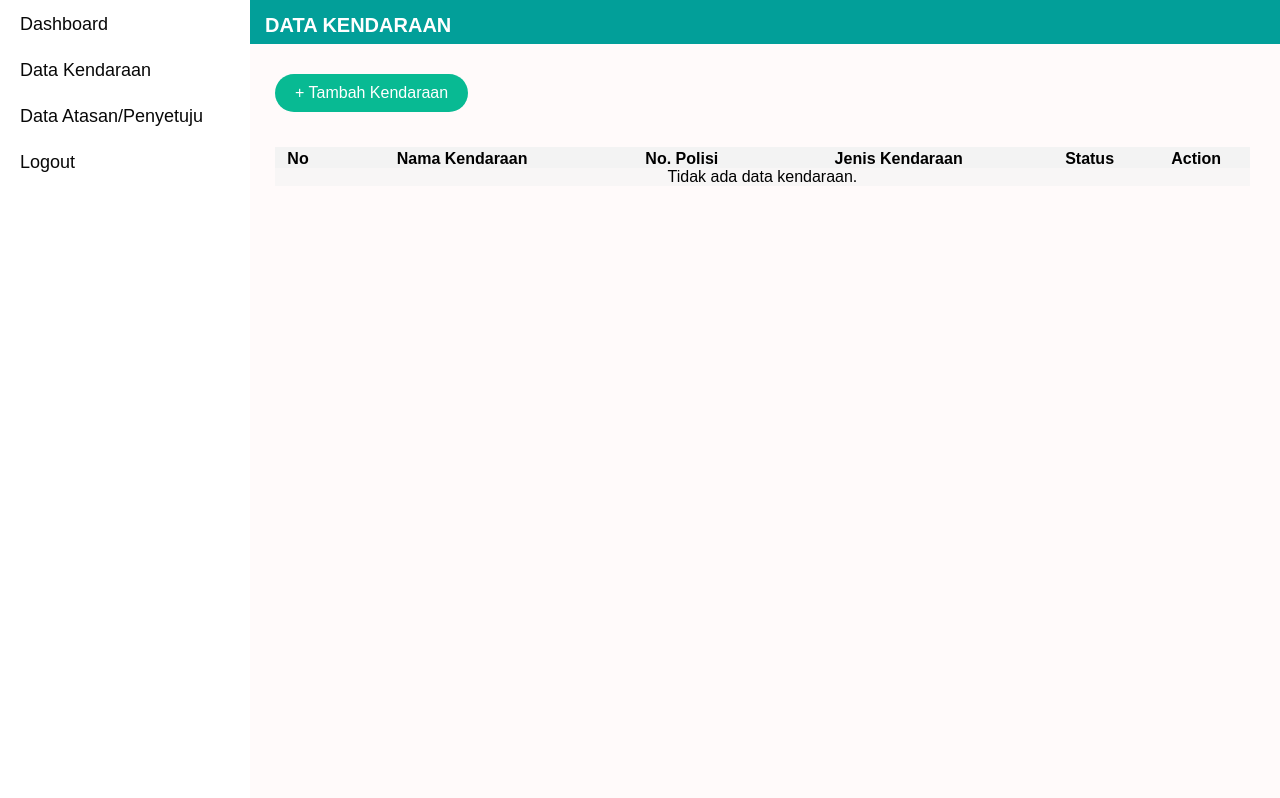
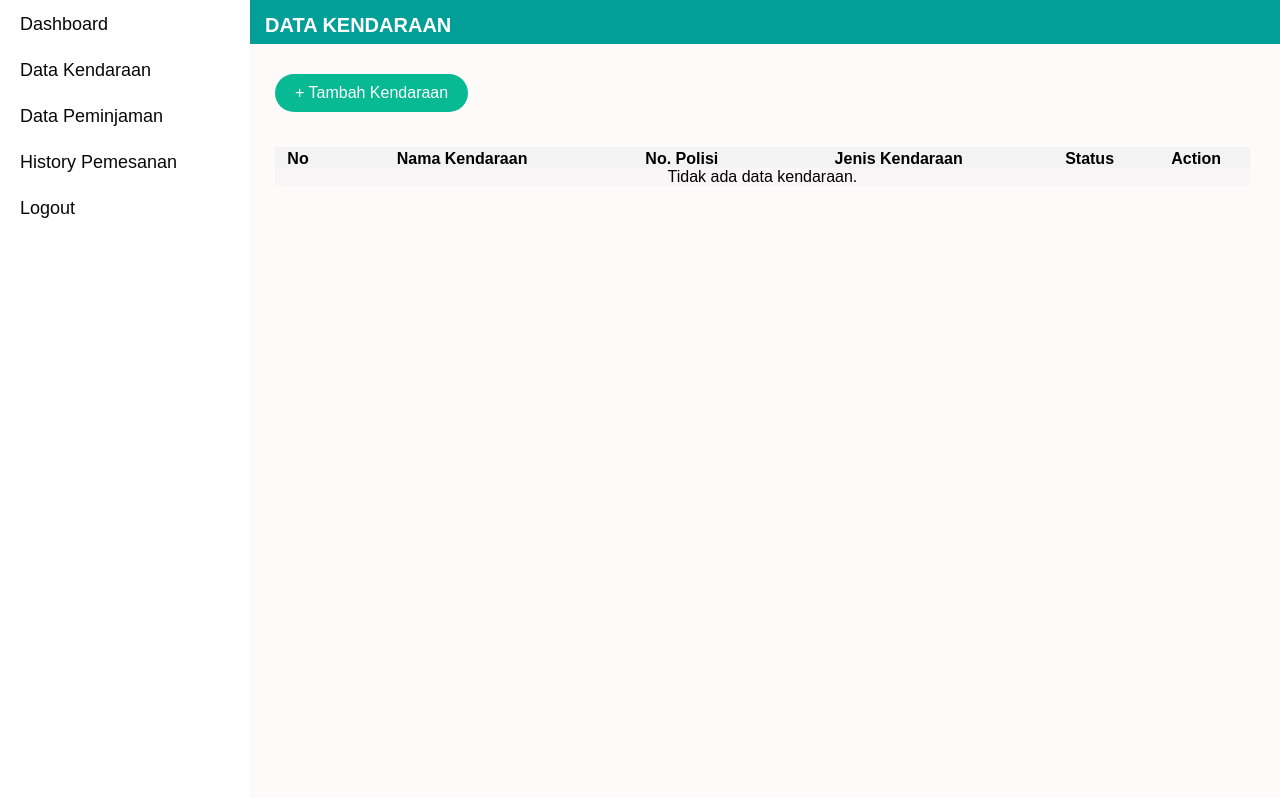
Before and after one commit to iqbalakbark/project-monitoring, a PHP site: page /admin/datakendaraan.php in a window 1280 px wide. Shown: the part 61-859 px from the top of the page. Run offline with PHP 8.4, Linux system fonts and the light colour scheme; the visitor is signed in with stand-in values (Sample User, id 1); data that the repository does not hold is empty.

Commit message:
okeeeges

```diff
--- a/admin/datakendaraan.php
+++ b/admin/datakendaraan.php
@@ -51,8 +51,10 @@ if (!isset($_SESSION['user_id']) || $_SESSION['role'] !== 'admin') {
                                 <td>{$row['jenis_kendaraan']}</td>
                                 <td>{$row['status']}</td>
                                 <td>
-                                    <a href='edit-car.php?id={$row['id']}' class='btn btn-edit'>Edit</a>
-                                    <a href='delete-car.php?id={$row['id']}' class='btn btn-delete' onclick='return confirm(\"Yakin ingin menghapus data ini?\");'>Hapus</a>
+                                    <a href='edit-car.php?id={$row['id']}'>
+                                    <img src='../assets/images/edit-icon.png' class='icon'></a>
+                                    <a href='delete-car.php?id={$row['id']}'onclick='return confirm(\"Yakin ingin menghapus data ini?\");'>
+                                    <img src='../assets/images/delete-icon.png' class='icon'</a>
                                 </td>
                             </tr>";
                             $no++;
--- a/assets/css/admin-datakendaraan.css
+++ b/assets/css/admin-datakendaraan.css
@@ -80,6 +80,7 @@ body {
     transition: background-color 0.3s;
 }
 
+
 .admin-content .btn:hover {
     background-color: #0056b3;
 }
@@ -90,3 +91,8 @@ body {
 .kiri {
     margin-left: 25px;
 }
+.admin-content .icon {
+    margin-top: 5px;
+    width: 30px;
+    height: 30px ;
+}
--- a/includes/navbaradmin.php
+++ b/includes/navbaradmin.php
@@ -4,7 +4,8 @@
         <ul>
             <li><a href="../admin/dashboard.php">Dashboard</a></li>
             <li><a href="../admin/datakendaraan.php">Data Kendaraan</a></li>
-            <li><a href="#">Data Atasan/Penyetuju</a></li>
+            <li><a href="#">Data Peminjaman</a></li>
+            <li><a href="#">History Pemesanan </a></li>
             <li><a href="#">Logout</a></li>
         </ul>
     </div>
```
Also changed, not shown: assets/images/delete-icon.png (added), assets/images/edit-icon.png (added), 1 other file.
